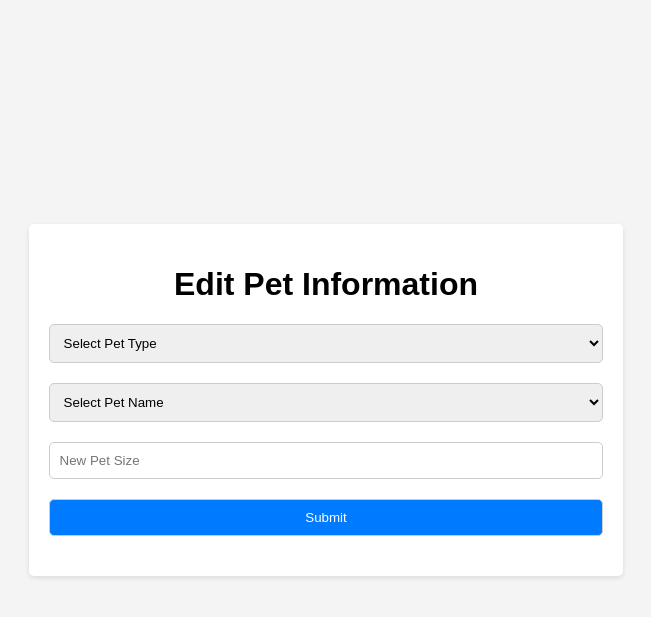
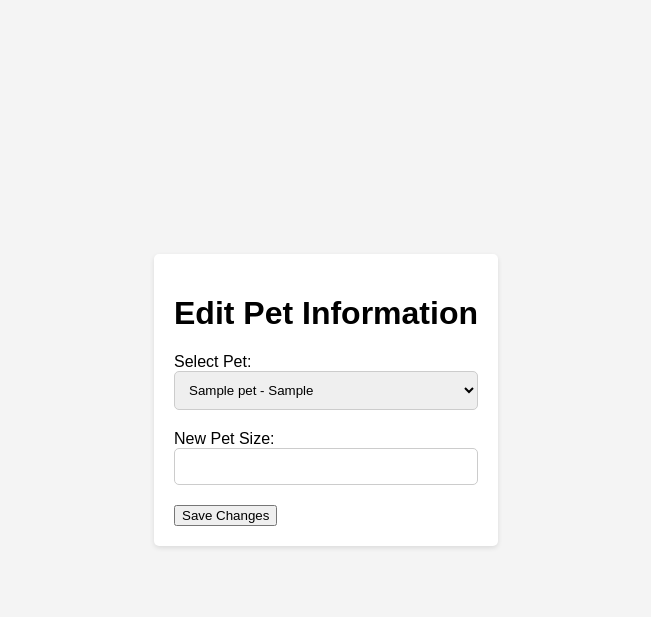
Before and after one commit to ashleysi/db_project, a Flask app: page /edit_pet in a window 1280 px wide. Shown: the top 617 px of the page, without its empty margins (314-965 px from the left). Run offline with Flask 3, Linux system fonts and the light colour scheme; the visitor is signed in with stand-in values (Sample User, id 1); tables that the repository leaves empty or names only in its code hold one stand-in row (values such as "Sample post").

Commit message:
Completed Register/Edit Pet

```diff
--- a/app.py
+++ b/app.py
@@ -11,8 +11,8 @@
     #host='localhost',
     port=3306,
     user='root',
-    password='083723',
-    db='Roomio',
+    password='root',
+    db='roomio',
     charset='utf8mb4',
     cursorclass=pymysql.cursors.DictCursor
 )
@@ -243,23 +243,30 @@
 
 
 
-@app.route('/edit_pet')
+@app.route('/edit_pet', methods=['GET', 'POST'])
 def edit_pet():
     if request.method == 'POST':
-        pet_id = request.form['pet_id']
-        new_pet_name = request.form['new_pet_name']
-        new_pet_type = request.form['new_pet_type']
+        pet_name_type = request.form['pet']
         new_pet_size = request.form['new_pet_size']
         owner_username = session['username']
 
+        pet_name, pet_type = pet_name_type.split('-')
+
         cursor = conn.cursor()
-        query = 'UPDATE registered_pet SET pet_name = %s, pet_type = %s, pet_size = %s WHERE id = %s AND owner_username = %s'
-        cursor.execute(query, (new_pet_name, new_pet_type, new_pet_size, pet_id, owner_username))
+        query = 'UPDATE Pets SET PetSize = %s WHERE PetName = %s AND PetType = %s AND username = %s'
+        cursor.execute(query, (new_pet_size, pet_name, pet_type, owner_username))
         conn.commit()
         cursor.close()
-        return redirect(url_for('thank_you'))
+        return redirect(url_for('registered_pet'))
     else:
-        return render_template('edit_pet.html')
+        owner_username = session.get('username')
+        cursor = conn.cursor()
+        query = 'SELECT PetName, PetType FROM Pets WHERE username = %s'
+        cursor.execute(query, (owner_username,))
+        pets = cursor.fetchall()
+        cursor.close()
+        return render_template('edit_pet.html', pets=pets)
+
 
 
 if __name__ == '__main__':
--- a/templates/edit_pet.html
+++ b/templates/edit_pet.html
@@ -46,21 +46,16 @@
 <body>
 <div class="container">
     <h1>Edit Pet Information</h1>
-    <form action="/edit_pet" method="post">
-        <select name="pet_type" required>
-            <option value="" disabled selected>Select Pet Type</option>
-            <option value="Dog">Dog</option>
-            <option value="Cat">Cat</option>
-            <!-- Add more options for other pet types -->
-        </select>
-        <select name="pet_name" required>
-            <option value="" disabled selected>Select Pet Name</option>
-            <option value="Buddy">Buddy</option>
-            <option value="Max">Max</option>
-            <!-- Add more options for other pet names -->
-        </select>
-        <input type="text" name="new_pet_size" placeholder="New Pet Size" required>
-        <input type="submit" value="Submit">
+    <form action="/edit_pet" method="POST">
+        <label for="pet">Select Pet:</label>
+        <select id="pet" name="pet" required>
+            {% for pet in pets %}
+                <option value="{{ pet.PetName }}-{{ pet.PetType }}">{{ pet.PetName }} - {{ pet.PetType }}</option>
+            {% endfor %}
+        </select><br>
+        <label for="new_pet_size">New Pet Size:</label>
+        <input type="text" id="new_pet_size" name="new_pet_size" required><br>
+        <button type="submit">Save Changes</button>
     </form>
 </div>
 </body>
```
